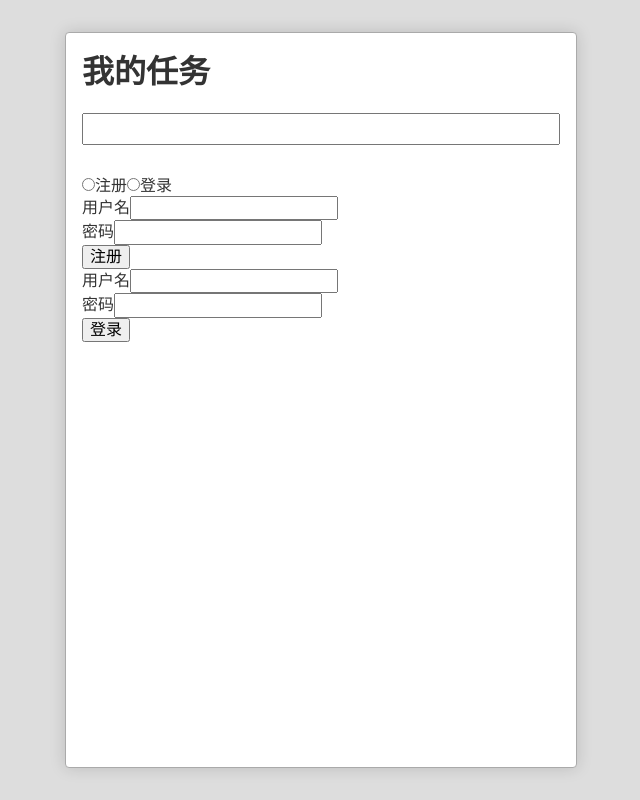
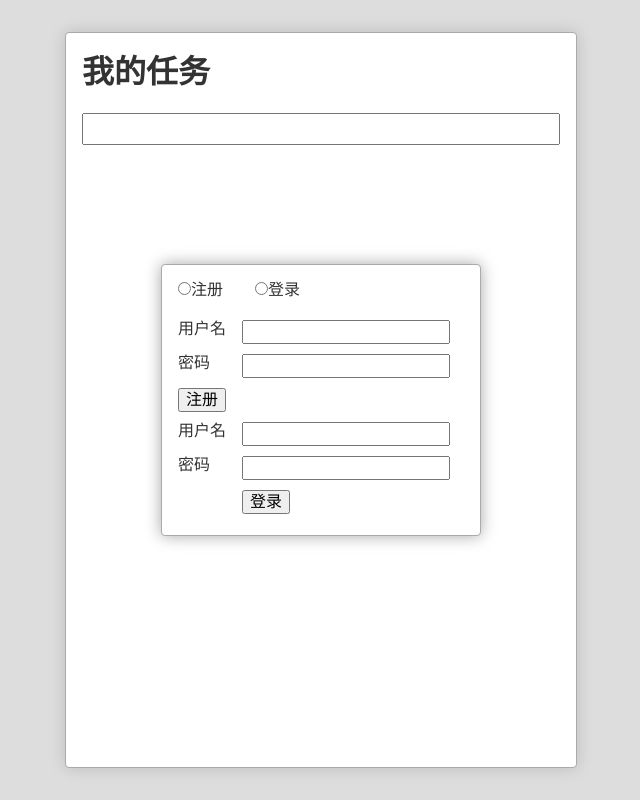
Before and after one commit to resatrt/react-project-1, a React (Create React App) app: page / in a window 1280 px wide. Shown: the whole page, without its empty margins (319-959 px from the left). Built offline with nearby package versions, Linux system fonts and the light colour scheme.

Commit message:
添加Use'r添加serDialog.css

```diff
--- /dev/null
+++ b/src/UserDialog.css
@@ -0,0 +1,42 @@
+.UserDialog-Wrapper {
+    position: fixed;
+    top: 0;
+    left: 0;
+    right: 0;
+    bottom: 0;
+    display: flex;
+    justify-content: center;
+    align-items: center;
+}
+
+.UserDialog {
+    border: 1px solid #aaa;
+    border-radius: 4px;
+    min-width: 20em;
+    background: white;
+    box-shadow: 0 0 1em hsla(0, 0%, 0%, 0.35);
+}
+
+.UserDialog>nav:first-child {
+    padding: 1em;
+}
+
+.UserDialog>nav:first-child input[type=radio]:not(:first-child) {
+    margin-left: 2em;
+}
+
+.UserDialog>.panes {
+    padding: 0 1em 1em;
+}
+
+.UserDialog form>.row {
+    display: flex;
+    padding: .3em 0;
+}
+
+.UserDialog form>.row>label:first-child {
+    width: 4em;
+}
+.UserDialog form>.row.action {
+    padding-left: 4em;
+}
--- a/src/UserDialog.js
+++ b/src/UserDialog.js
@@ -1,4 +1,5 @@
 import React from 'react'
+import './UserDialog.css'
 
 export default class UserDialog extends React.Component {
     render() {
```
Also changed, not shown: 12 other files (tests, documents, lock files or other folders).
